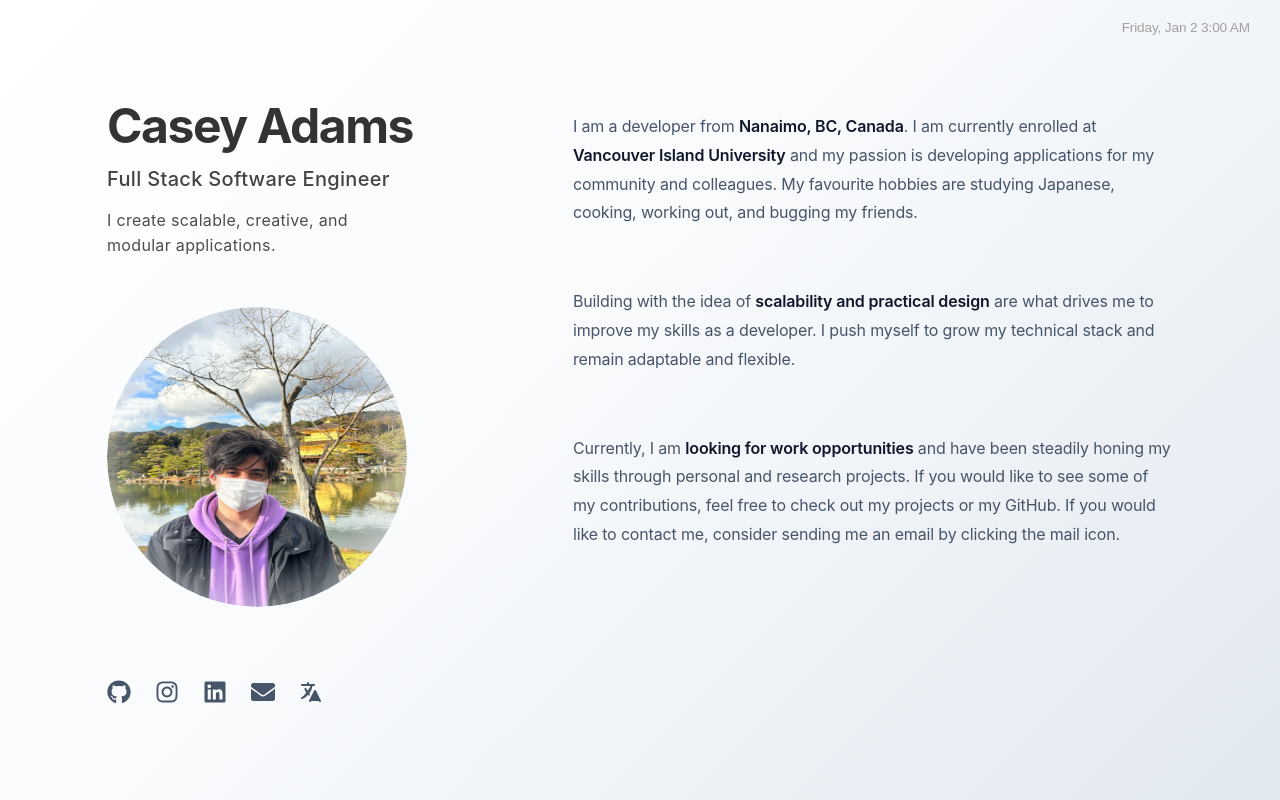
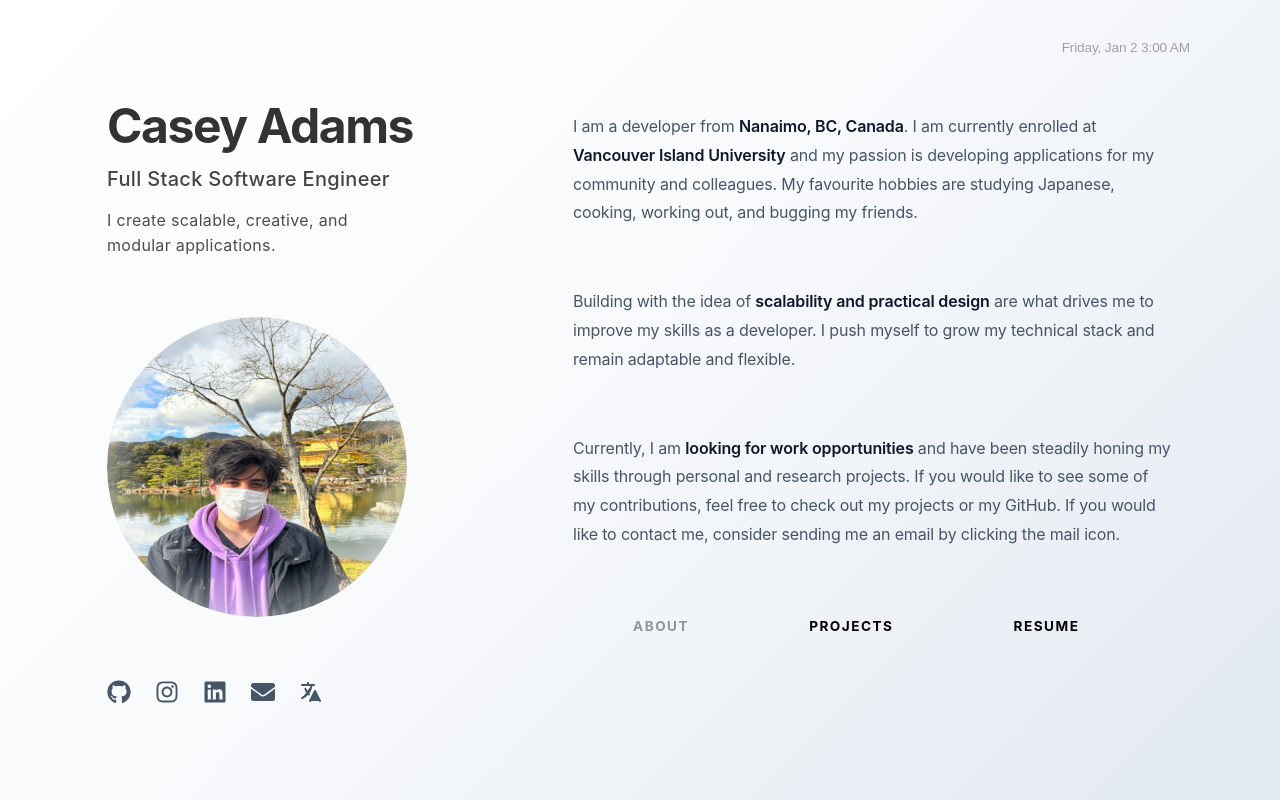
Before and after one commit to 14th-August/Casey-Portfolio, a React (Vite) app: page / in a window 1280 px wide. Built offline with nearby package versions, Linux system fonts and the light colour scheme; a web font is replaced by a local one.

Commit message:
done the website but needs some polishing, missing translation function and project section

```diff
--- a/src/App.jsx
+++ b/src/App.jsx
@@ -3,6 +3,7 @@ import { SideBar } from './left-components/Sidebar';
 import { Clock } from './right-components/clock';
 import { About } from './right-components/About';
 import './App.css'
+import { Navbar } from './right-components/navbar';
 
 function App() {
   <title>Welcome to My Website!</title>
@@ -20,6 +21,7 @@ function App() {
                 <Clock isTokyo={isTokyo} />
             </header>
 
+            <div className="content" >
               <section id="about" className="content-section">
                   <About />
               </section>
@@ -29,6 +31,10 @@ function App() {
 
               <section id="projects" className="content-section">
               </section>
+            </div>
+            <div>
+              <Navbar />
+            </div>
         </main>
     </div>
   );
--- a/src/left-components/Sidebar.jsx
+++ b/src/left-components/Sidebar.jsx
@@ -16,16 +16,16 @@ export function SideBar({ toggleTimezone }) {
                 </p>
             </div>
 
-            <img src="src/assets/selfie.jpg" className="image"/>
+            <img src="src/assets/selfie.jpg" className="image" />
 
             <div className="sidebar-footer">
                 <div className="social-icons">
                     <a href="https://github.com" target="_blank" rel="noreferrer"><FaGithub size={24} /></a>
                     <a href="https://instagram.com" target="_blank" rel="noreferrer"><FaInstagram size={24} /></a>
                     <a href="https://linkedin.com" target="_blank" rel="noreferrer"><FaLinkedin size={24} /></a>
-                    <a href="mailto:your@email.com"><FaEnvelope size={24} /></a>
+                    <a href="mailto:CFAdams10@gmail.com"><FaEnvelope size={24} /></a>
 
-                    <button className="icon-button" onClick={toggleTimezone} title="Toggle Language">
+                    <button className="icon-button" onClick={toggleTimezone} title="日本語">
                         <HiOutlineTranslate size={24} />
                     </button>
                 </div>
--- a/src/left-components/sidebar.css
+++ b/src/left-components/sidebar.css
@@ -73,11 +73,13 @@ html, body {
     mask-image: radial-gradient(circle, black 50%, rgba(0, 0, 0, 0) 100%);
     -webkit-mask-image: radial-gradient(circle, black 50%, rgba(0, 0, 0, 0) 100%);
     border-radius: 200px;
+    filter: drop-shadow(0 0 15px rgba(0, 0, 0, 0.5));
 }
 
 .social-icons {
   display: flex;
   align-items: center;
+  padding-top: 20px;
   gap: 24px;
 }
 
@@ -89,7 +91,6 @@ html, body {
   border: none;
   cursor: pointer;
   padding: 0;
-  padding-top: 40px;
   display: flex;
   align-items: center;
 }
--- a/src/right-components/Navbar.jsx
+++ b/src/right-components/Navbar.jsx
@@ -0,0 +1,28 @@
+import { useState } from "react";
+import './navbar.css';
+
+const navLinks = [
+    { id: 'about', label: 'About' },
+    { id: 'projects', label: 'Projects' },
+    { id: 'resume', label: 'Resume' },
+];
+
+export function Navbar() {
+
+    const [activeId, setActiveId] = useState('about');
+
+    return (
+        <nav className="sidebar-nav">
+            {navLinks.map((link) => (
+                <a
+                    key={link.id}
+                    href={`#${link.id}`}
+                    className={activeId === link.id ? 'active' : ''}
+                    onClick={() => setActiveId(link.id)}
+                >
+                    {link.label}
+                    </a>
+            ))}
+        </nav>
+    );
+}
--- a/src/right-components/about.css
+++ b/src/right-components/about.css
@@ -2,7 +2,6 @@
   display: flex;
   flex-direction: column;
   gap: 28px;
-  margin-bottom: 120px;
   margin-left: 160px;
 }
 
--- a/src/right-components/clock.css
+++ b/src/right-components/clock.css
@@ -1,7 +1,7 @@
 .apple-clock {
     position: absolute;
-    top: 20px;
-    right: 30px;
+    top: 40px;
+    right: 90px;
     font-family: 'Murecho', sans-serif;
     color: #a1a1a1;
     font-weight: 400;
--- a/src/right-components/navbar.css
+++ b/src/right-components/navbar.css
@@ -1,55 +1,27 @@
-/*all of the stuff like anbout experience projects */
-/*this section is for the side bar spacing so how far from the title at the top*/
 .sidebar-nav {
-  margin-top: 60px;
   display: flex;
-  flex-direction: column;
-  gap: 20px;
+  gap: 120px;
+  padding-left: 220px;
+  padding-top: 53px;
 }
 
-/*each individual line so like the about, experience etc*/
-.nav-item {
-  display: flex;
-  align-items: center; /* Vertically aligns line with text */
+.sidebar-nav a {
   text-decoration: none;
+  color: #000000; /* Solid black base color */
+  font-weight: bold;
+  font-size: 0.85rem;
+  letter-spacing: 1.5px;
+  text-transform: uppercase;
   transition: all 0.3s ease;
-  width: max-content;
+  border-bottom: none;
 }
 
-/*the line behind the text, to see how far apart each
-of the clicks are and much margin etc*/
-.nav-line {
-  width: 32px;
-  height: 1px;
-  background-color: #000000a2;
-  margin-right: 16px;
-  transition: width 0.3s ease, background-color 0.3s ease;
+/* Updated Active State: No border-bottom */
+.sidebar-nav a.active {
+  color: #92969c; /* A distinct blue color to show it is selected */
+  /* border-bottom removed from here */
 }
 
-/*not label dimensions
-just font stuff*/
-.nav-label {
-  font-size: 12px;
-  font-weight: 700;
-  letter-spacing: 0.1em;
-  color: #000000c0;
-  transition: color 0.3s ease;
+.sidebar-nav a:hover {
+  color: #92969c;
 }
-
-/* Hover & Active States */
-.nav-item:hover .nav-label,
-.nav-item.active .nav-label {
-  color: #e2e8f011;
-}
-
-.nav-item:hover .nav-line,
-.nav-item.active .nav-line {
-  width: 64px; /* The line grows on hover/scroll */
-  background-color: #000000;
-}
-
-/* Footer / Socials */
-.sidebar-footer {
-  margin-top: auto; /* margin space above */
-  padding-bottom: 20px; /* Ensures icons aren't touching the very bottom edge */
-}
```
Lines whose indentation alone changed are shown as unchanged.
